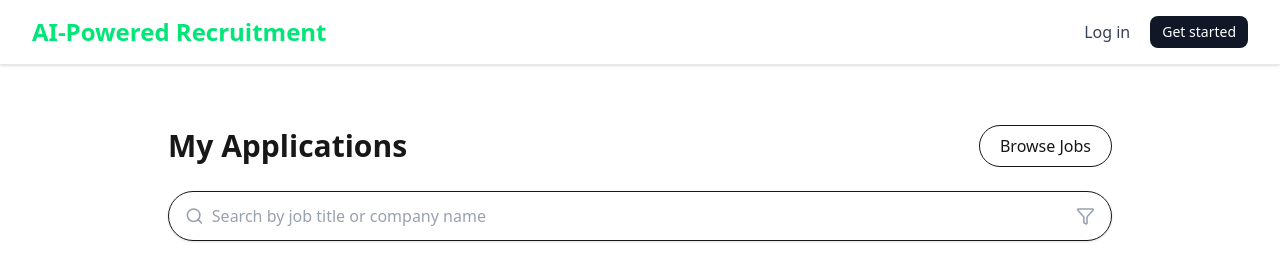
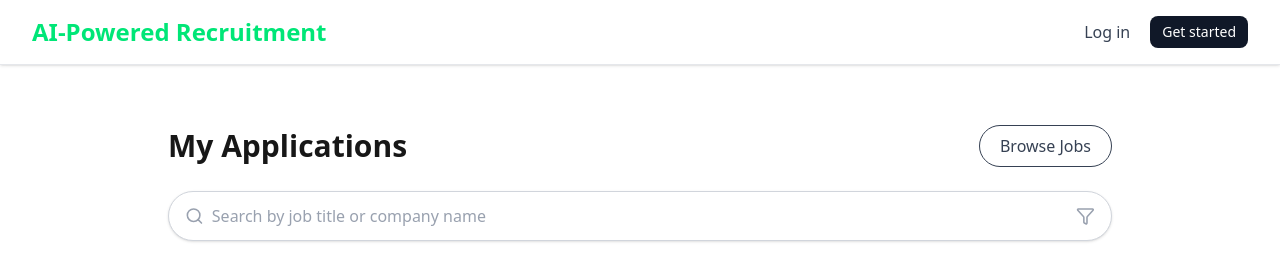
Before and after one commit to noobrs/ai-recruitment-app, a Next.js app: page /jobseeker/applications in a window 1280 px wide. Shown: the top 271 px of the page. Built offline with nearby package versions, Linux system fonts and the light colour scheme; no server answers.

Commit message:
Fix: application ui color and loading color

```diff
--- a/src/app/jobseeker/applications/[id]/loading.tsx
+++ b/src/app/jobseeker/applications/[id]/loading.tsx
@@ -50,7 +50,7 @@ export default function ApplicationDetailLoading() {
                     </div>
 
                     {/* Divider */}
-                    <div className="border-t pt-4 flex flex-col sm:flex-row sm:items-center sm:justify-between gap-4">
+                    <div className="border-t pt-4 flex text-gray-300 flex-col sm:flex-row sm:items-center sm:justify-between gap-4">
                         {/* Applied date skeleton */}
                         <div className="flex items-center gap-2">
                             <div className="w-4 h-4 bg-gray-200 rounded animate-pulse" />
--- a/src/app/jobseeker/applications/[id]/page.tsx
+++ b/src/app/jobseeker/applications/[id]/page.tsx
@@ -175,14 +175,14 @@ export default function ApplicationDetailPage({ params }: { params: Promise<{ id
                             onClick={() =>
                                 router.push(`/jobseeker/jobs/view/${application.job.jobId}`)
                             }
-                            className="inline-flex items-center gap-2 px-4 py-2 rounded-full border text-sm font-medium text-gray-700 hover:bg-gray-50 transition"
+                            className="inline-flex items-center gap-2 px-4 py-2 rounded-full border text-sm font-medium text-gray-700 hover:bg-gray-100 transition"
                         >
                             View Job
                             <ExternalLink className="w-4 h-4" />
                         </button>
                     </div>
 
-                    <div className="border-t pt-4 flex flex-col sm:flex-row sm:items-center sm:justify-between gap-4">
+                    <div className="border-t border-gray-300 pt-4 flex flex-col sm:flex-row sm:items-center sm:justify-between gap-4">
                         {/* Applied date */}
                         <div className="flex items-center gap-2 text-sm text-gray-700">
                             <Calendar className="w-4 h-4 text-gray-400" />
@@ -209,7 +209,7 @@ export default function ApplicationDetailPage({ params }: { params: Promise<{ id
 
                     {/* Withdraw button - only show if status allows */}
                     {application.status !== 'withdrawn' && application.status !== 'rejected' && (
-                        <div className="border-t pt-4">
+                        <div className="border-t border-gray-300 pt-4">
                             <button
                                 onClick={() => setShowWithdrawConfirm(true)}
                                 className="w-full sm:w-auto px-6 py-2 rounded-full border border-red-500 text-red-500 text-sm font-medium hover:bg-red-50 transition"
--- a/src/app/jobseeker/applications/page.tsx
+++ b/src/app/jobseeker/applications/page.tsx
@@ -89,7 +89,7 @@ export default function ApplicationsPage() {
 
                 <button
                     onClick={() => router.push('/jobseeker/jobs')}
-                    className="flex items-center px-5 py-2 border rounded-full font-medium hover:bg-gray-50 transition"
+                    className="flex items-center px-5 py-2 border rounded-full font-medium hover:bg-gray-100 transition text-gray-700"
                 >
                     Browse Jobs
                 </button>
@@ -97,7 +97,7 @@ export default function ApplicationsPage() {
 
             {/* Search & Filter */}
             <div className="flex items-center gap-3 mb-8">
-                <div className="flex items-center w-full border rounded-full px-4 py-3 bg-white shadow-sm">
+                <div className="flex items-center w-full border border-gray-300 rounded-full px-4 py-3 bg-white shadow-sm hover:shadow-md transition-shadow duration-200">
                     <Search className="w-5 h-5 text-gray-400 mr-2" />
                     <input
                         type="text"
```
